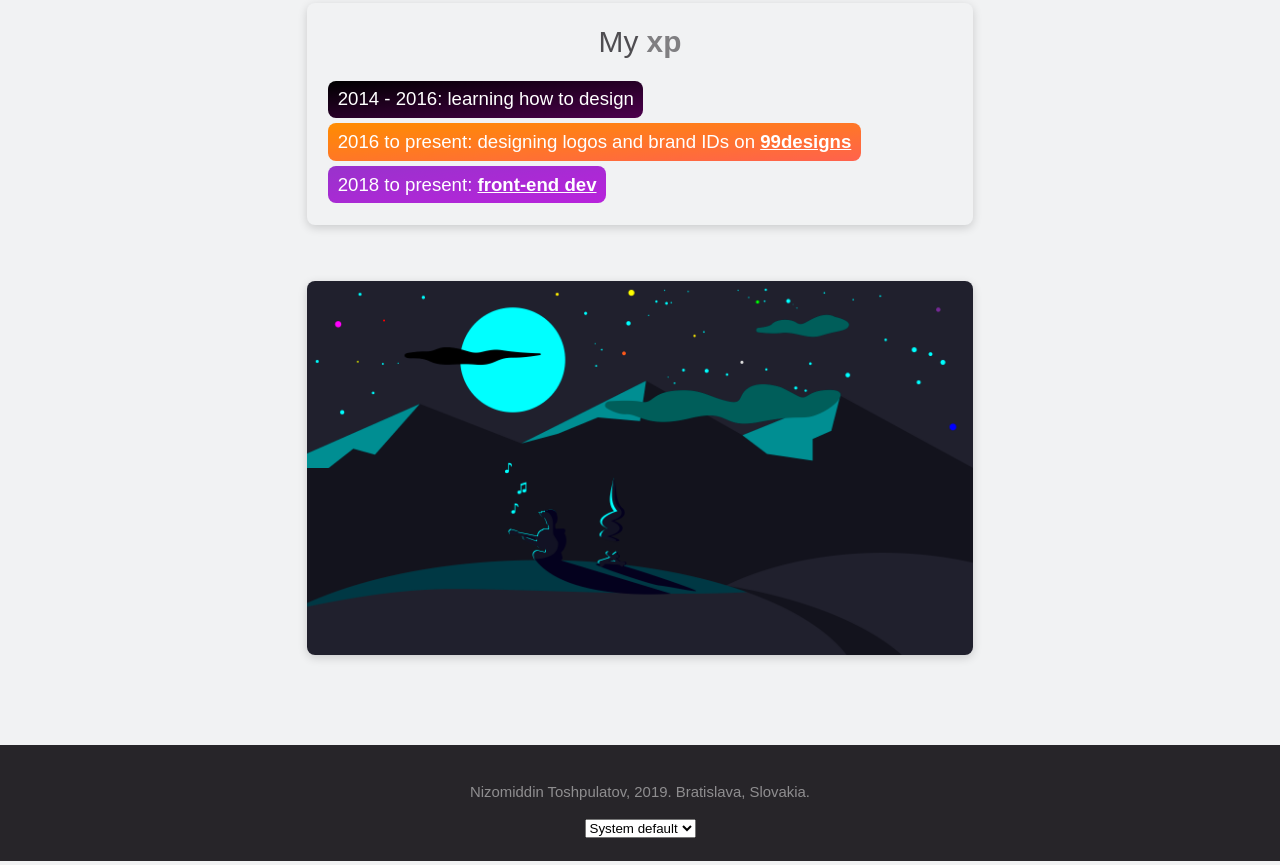
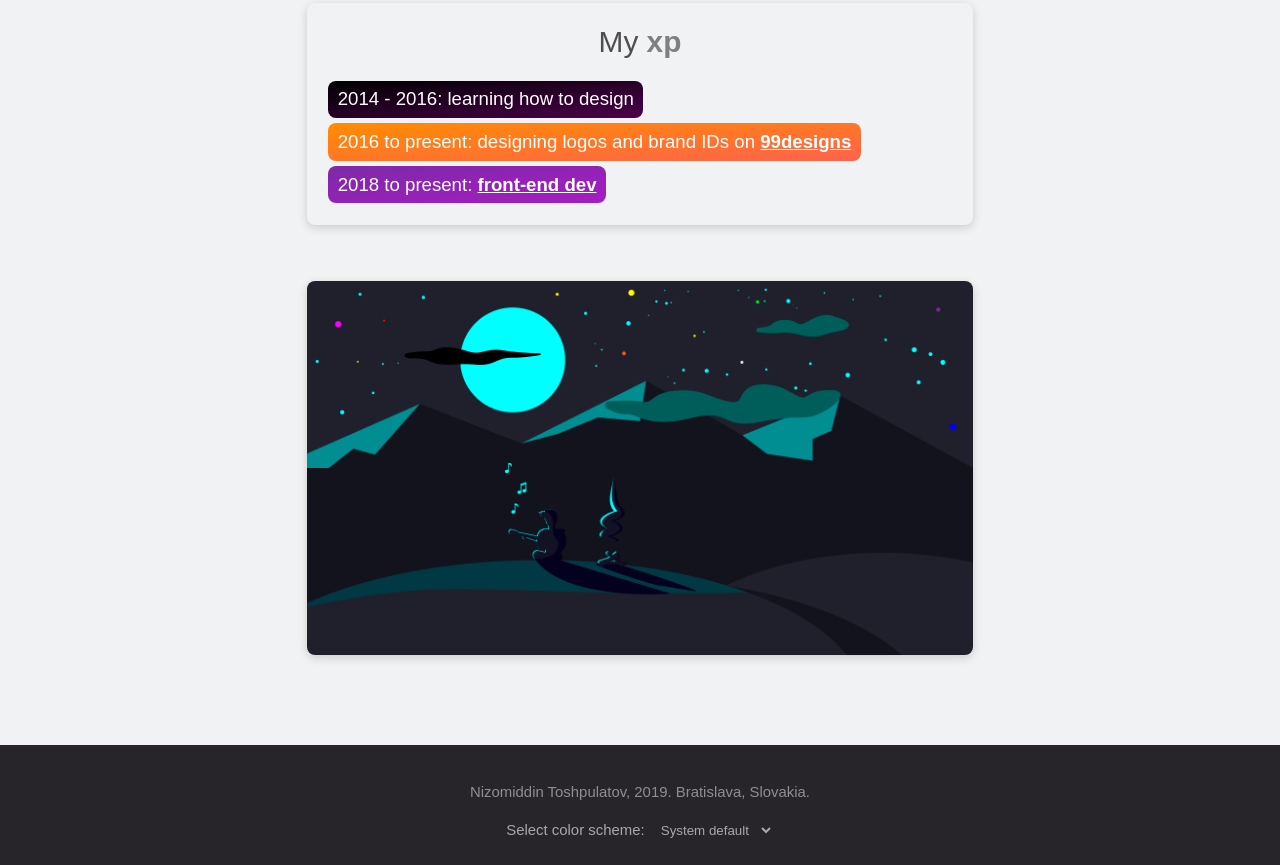
Before and after one commit to Hazeman27/hazeman-cv, a website with bundled scripts: page index.html in a window 1280 px wide. Shown: the part 1693-2558 px from the top of the page. Built offline with nearby package versions, Linux system fonts and the light colour scheme; a web font is replaced by a local one.

Commit message:
Select element for color scheme customized

```diff
--- a/css/main.css
+++ b/css/main.css
@@ -16,6 +16,7 @@
 	--color-teespring: #ed2561;
 	--color-proton: #505061;
 	--color-github: #24292e;
+	--color-darkorchid: #7E29A8;
 
 	--gradient-violet:
 		linear-gradient(to top left,
@@ -28,7 +29,7 @@
 			transparent,
 			rgba(0, 0, 0, .45));
 
-	--font-family: muli, sans-serif;
+	--font-family-primary: muli, sans-serif;
 
 	--single-col-width: 666px;
 	--nav-height: 48px;
@@ -53,6 +54,11 @@
 	box-sizing: border-box;
 }
 
+*::selection {
+	background-color: var(--color-darkorchid);
+	color: white;
+}
+
 html {
 	height: 100%;
 }
@@ -69,7 +75,7 @@ body {
 	margin: 0;
 	background-color: var(--color-white);
 	color: var(--color-dark-gray);
-	font-family: var(--font-family);
+	font-family: var(--font-family-primary);
 	line-height: 1.4;
 	font-size: 1.165em;
 	min-height: 100vh;
@@ -175,12 +181,31 @@ mark.background-color--navy {
 	background-color: navy;
 }
 
-mark.background-color--violet {
-	background-color: darkorchid;
+mark.background-color--darkorchid {
+	background-color: var(--color-darkorchid);
 }
 
 mark.background-color--green {
 	background-color: green;
+}
+
+select {
+	border-width: 0;
+	border-color: var(--color-darkorchid);
+	border-radius: var(--border-radius);
+	background-color: transparent;
+	color: inherit;
+	font-family: var(--font-family-primary);
+	padding: .25rem .5rem;
+	--webkit-appereance: none;
+}
+
+option {
+	font-family: var(--font-family-primary);
+	background-color: darkorchid;
+	color: white;
+	border-radius: var(--border-radius);
+	line-height: 2;
 }
 
 figure {
--- a/js/components/prefers-color-scheme.js
+++ b/js/components/prefers-color-scheme.js
@@ -2,10 +2,7 @@ export default class ColorSchemeController {
     constructor(selectElement) {
         this.selectElement = selectElement;
         this.currentPreference = ColorSchemeController.getCurrentPreference();
-        if (this.currentPreference)
-            ColorSchemeController.setPreference(this.currentPreference);
-        else
-            ColorSchemeController.setPreference();
+        ColorSchemeController.setPreference(this.currentPreference);
         this.renderOptions();
         this.attachEventListeners();
     }
@@ -49,7 +46,8 @@ export default class ColorSchemeController {
         ColorSchemeController.setPreference(selectedOption.value);
     }
     static getCurrentPreference() {
-        return localStorage.getItem('preferred-color-scheme');
+        return localStorage.getItem('preferred-color-scheme') ||
+            ColorSchemeController.options.default.value;
     }
     static systemPreferenceIsDark() {
         return window.matchMedia('(prefers-color-scheme: dark)').matches;
--- a/partials/footer.html
+++ b/partials/footer.html
@@ -1,4 +1,5 @@
 <p>Nizomiddin Toshpulatov, 2019. Bratislava, Slovakia.</p>
+<label for="color-scheme-selector">Select color scheme:</label>
 <select id="color-scheme-selector"
         name="color scheme"
         aria-label="select preferred color scheme">
--- a/ts/index.ts
+++ b/ts/index.ts
@@ -68,7 +68,6 @@ import { View } from './interfaces';
 	nav.setAriaHiddenAttribute();
 
 	await nav.initRouter();
-
 	new ColorSchemeController(document.querySelector('#color-scheme-selector'));
 
 	/* :: Service Worker... */
--- a/views/me.html
+++ b/views/me.html
@@ -22,7 +22,7 @@
 			<mark class="background-color--darkblue">css</mark>
 			<mark class="background-color--pink">sass</mark>
 			<mark class="background-color--green">Vue.js</mark>
-			<mark class="background-color--violet">music</mark>
+			<mark class="background-color--darkorchid">music</mark>
 			<mark class="background-color--navy">Photoshop</mark>
 			<mark class="background-color--orange">Illustrator</mark>
 			<mark class="background-color--pink">InDesign</mark>
@@ -63,7 +63,7 @@
 			   target="_blank">99designs
 			</a>
 		</mark>
-		<mark class="background-color--violet">2018 to present:
+		<mark class="background-color--darkorchid">2018 to present:
 			<a href="https://en.wikipedia.org/wiki/Front-end_web_development"
                rel="noreferrer"
 			   target="_blank">front-end dev
```
Also changed, not shown: ts/components/prefers-color-scheme.ts (+6 -9 lines), media/icons/sun.svg (added), 2 other files.
